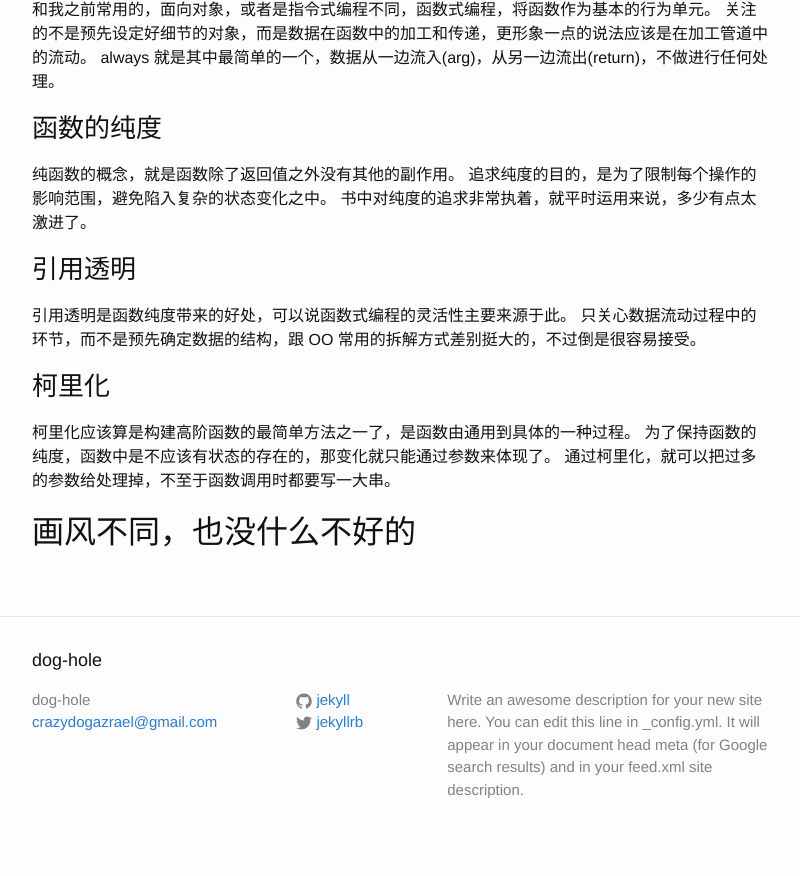
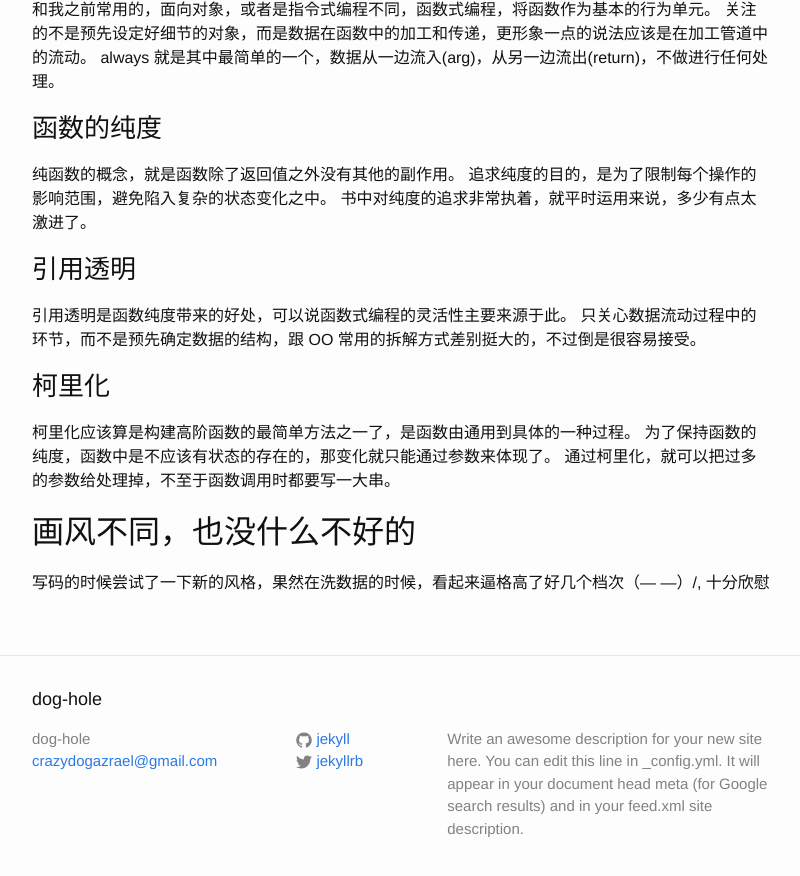
Before and after one commit to Crazydogs/Crazydogs.github.io, a Jekyll site: the page built from _posts/2015-10-27-functional-javascript.markdown, in a window 1280 px wide and 900 px high, scrolled down 681 px. Shown: the top 876 px of the window, without its empty margins (238-1038 px from the left). Built offline with Jekyll 4.4.1, drawn with Linux system fonts in a browser that asks for light colours.

Commit message:
触发更新

```diff
--- a/_posts/2015-10-27-functional-javascript.markdown
+++ b/_posts/2015-10-27-functional-javascript.markdown
@@ -46,3 +46,4 @@ always 就是其中最简单的一个，数据从一边流入(arg)，从另一
 通过柯里化，就可以把过多的参数给处理掉，不至于函数调用时都要写一大串。
 
 ## 画风不同，也没什么不好的
+写码的时候尝试了一下新的风格，果然在洗数据的时候，看起来逼格高了好几个档次（— —）/, 十分欣慰
```
